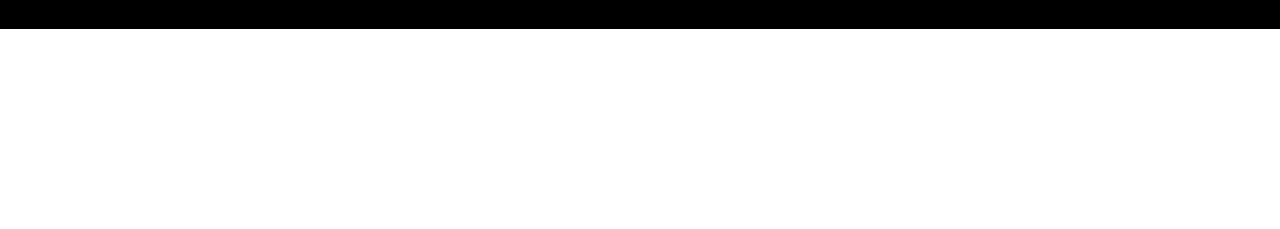
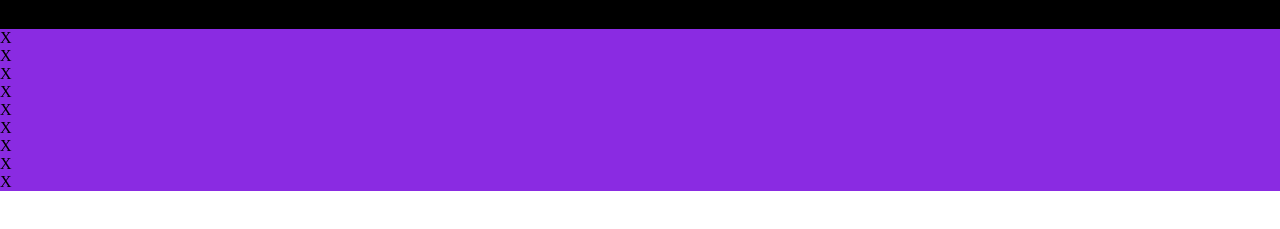
Before and after one commit to anamulrafi/Tic-Tac-Toe-Game-With-Gesture-Control, a plain HTML site: page index.html in a window 1280 px wide. Shown: the part 71-300 px from the top of the page. Drawn offline with Linux system fonts and the light colour scheme.

```diff
--- a/index.html
+++ b/index.html
@@ -13,6 +13,19 @@
     <h1>Welcome to Tic Tac Toe Game
     </h1>
 </div>
+<div class="gameContainer">
+    <div class="container">
+        <div class="box"><span class="itemText">X</span></div>
+        <div class="box"><span class="itemText">X</span></div>
+        <div class="box"><span class="itemText">X</span></div>
+        <div class="box"><span class="itemText">X</span></div>
+        <div class="box"><span class="itemText">X</span></div>
+        <div class="box"><span class="itemText">X</span></div>
+        <div class="box"><span class="itemText">X</span></div>
+        <div class="box"><span class="itemText">X</span></div>
+        <div class="box"><span class="itemText">X</span></div>
+    </div>
+</div>
 
 </body>
 </html>
--- a/style.css
+++ b/style.css
@@ -9,3 +9,7 @@ body{
     text-align: center;
 
 }
+.gameContainer{
+    background-color: blueviolet;
+    display: flex;
+}
```
Also changed, not shown: 3 other files.
